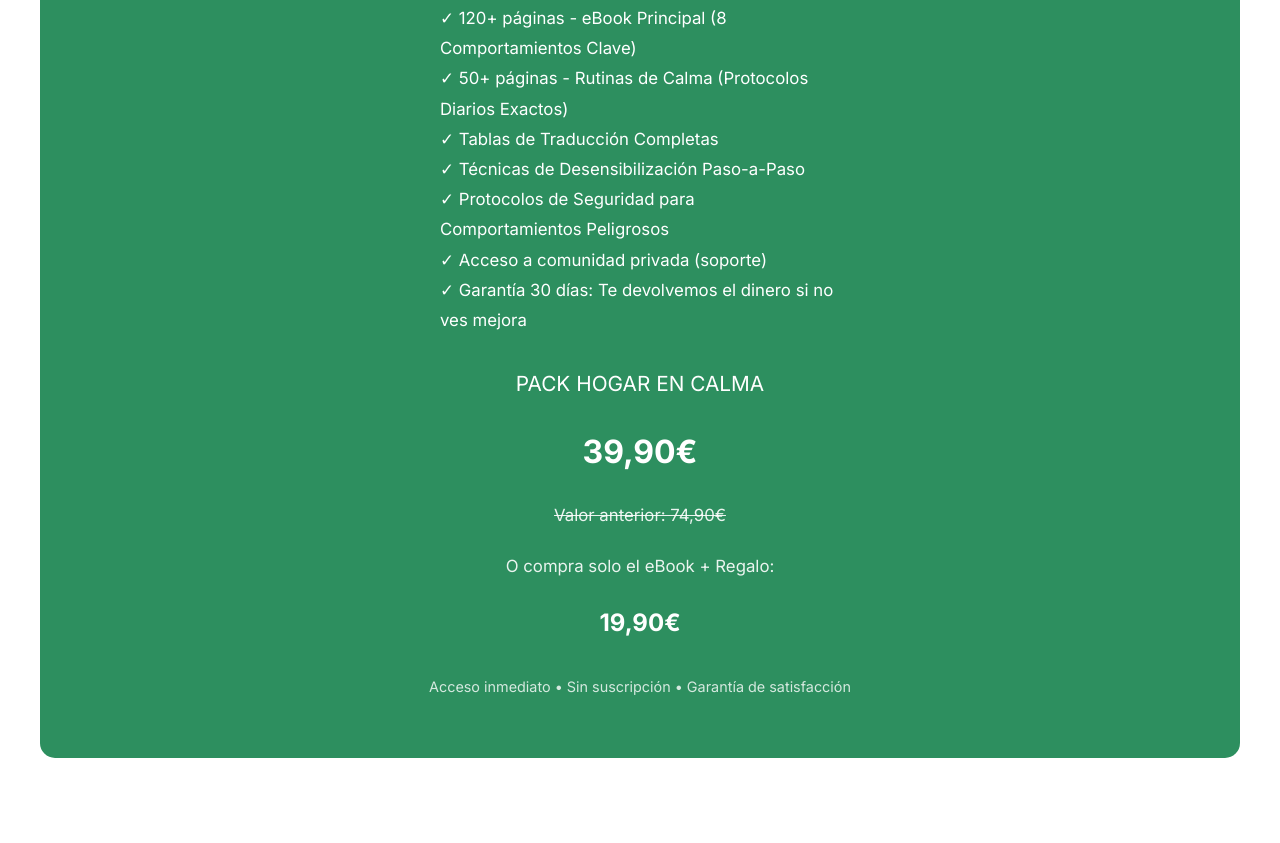
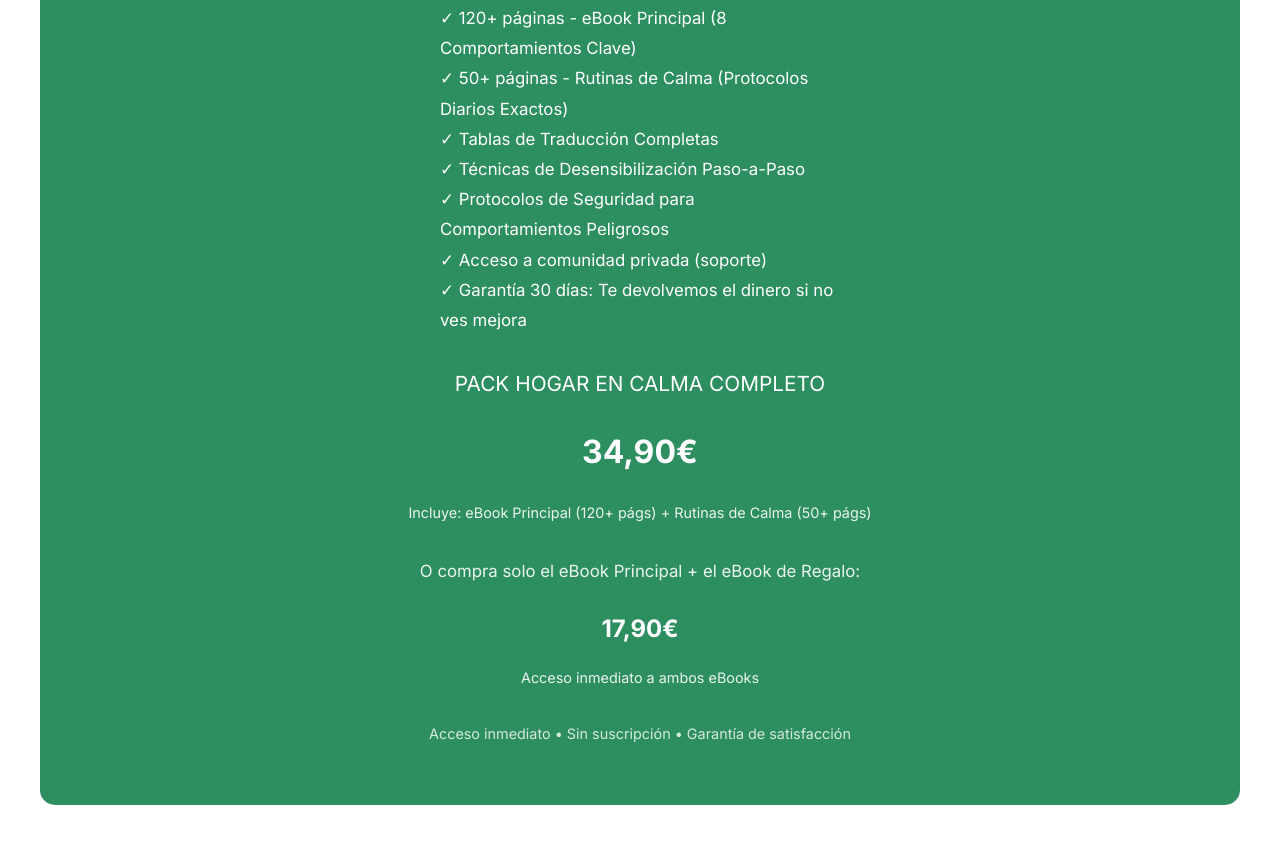
Before and after one commit to GrowthboostMKG/Tremdora-proyect, a plain HTML site: page Hogar-en-Calma-Muestra-Completa.html in a window 1280 px wide. Shown: the part 10268-11111 px from the top of the page. Drawn offline with nearby package versions, Linux system fonts and the light colour scheme.

Commit message:
Corregir precios en última página de muestras gratis
Edad Dorada:
- Pack: 44,90€ (incluye Principal + Nutrición)
- Solo eBook + Regalo: 19,90€

Hogar en Calma:
- Pack: 34,90€ (incluye Principal + Rutinas)
- Solo eBook + Regalo: 17,90€

Precios ahora coinciden con landing page
Co-Authored-By: Claude Haiku 4.5 <noreply@anthropic.com>
Claude-Session: https://claude.ai/code/session_01BMHjtKBenW1aEhxZdHMB6T

```diff
--- a/Hogar-en-Calma-Muestra-Completa.html
+++ b/Hogar-en-Calma-Muestra-Completa.html
@@ -489,12 +489,13 @@
             ✓ Garantía 30 días: Te devolvemos el dinero si no ves mejora
         </p>
 
-        <p style="font-size: 1.3rem; margin-top: 30px; margin-bottom: 10px;">PACK HOGAR EN CALMA</p>
-        <div class="price">39,90€</div>
-        <p style="color: rgba(255,255,255,0.9); text-decoration: line-through; margin-bottom: 20px;">Valor anterior: 74,90€</p>
+        <p style="font-size: 1.3rem; margin-top: 30px; margin-bottom: 10px;">PACK HOGAR EN CALMA COMPLETO</p>
+        <div class="price">34,90€</div>
+        <p style="color: rgba(255,255,255,0.9); font-size: 0.9rem; margin-bottom: 20px;">Incluye: eBook Principal (120+ págs) + Rutinas de Calma (50+ págs)</p>
 
-        <p style="color: rgba(255,255,255,0.9); margin-bottom: 20px;">O compra solo el eBook + Regalo:</p>
-        <div class="price" style="font-size: 1.5rem; margin: 15px 0;">19,90€</div>
+        <p style="color: rgba(255,255,255,0.9); margin-bottom: 20px; margin-top: 30px;">O compra solo el eBook Principal + el eBook de Regalo:</p>
+        <div class="price" style="font-size: 1.5rem; margin: 15px 0;">17,90€</div>
+        <p style="color: rgba(255,255,255,0.9); font-size: 0.9rem;">Acceso inmediato a ambos eBooks</p>
 
         <p style="font-size: 0.9rem; margin-top: 30px; color: rgba(255,255,255,0.8);">Acceso inmediato • Sin suscripción • Garantía de satisfacción</p>
     </div>
```
Also changed, not shown: Edad-Dorada-Muestra-Completa.html (+4 -3 lines).
